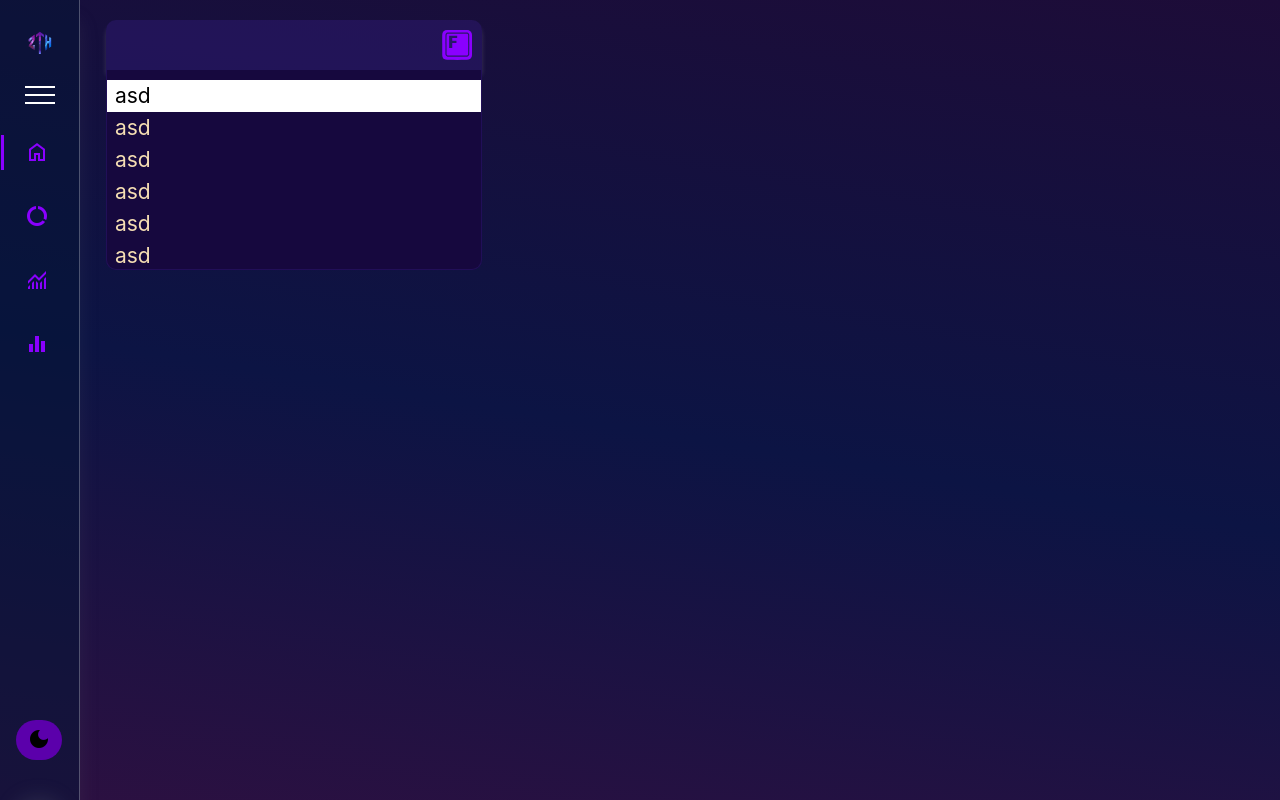
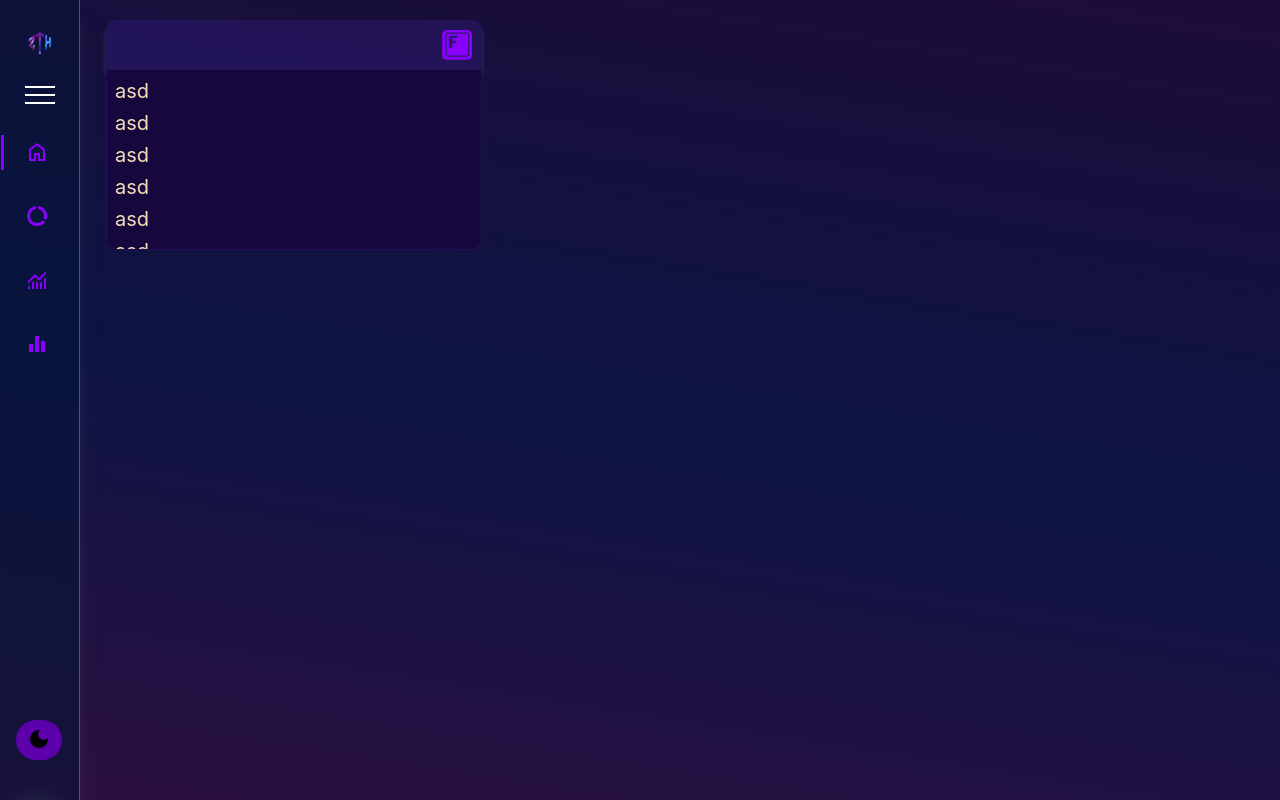
Before and after one commit to PullBack993/Cobra, a Vue app in the folder zth/: page / in a window 1280 px wide. Both pictures are taken after a click on the picture 457 px from the left and 45 px from the top of the page. Built offline with nearby package versions, Linux system fonts and the light colour scheme; no server answers.

Commit message:
changed scss with BEM model fixed some bugs + write todos

```diff
--- a/zth/src/components/DropdownInputComponent.vue
+++ b/zth/src/components/DropdownInputComponent.vue
@@ -57,7 +57,8 @@ function scrollPosition(direction) {
       return;
     }
     const items = Array.from(
-      list.value.querySelectorAll(".items-list-current")
+      //TODO change to ref
+      list.value.querySelectorAll(".search__container-list-items-current")
     );
     activeItem = Math.min(
       Math.max(0, activeItem + direction),
@@ -77,9 +78,9 @@ function getCoin(name) {
       `https://open-api.coinglass.com/public/v2/perpetual_market?symbol=${name.toUpperCase()}`,
       headers
     )
-    .then((response => {
-      coins.value = response.data
-    }))
+    .then((response) => {
+      coins.value = response.data;
+    })
     .catch((exception) => {
       console.log(exception);
     });
@@ -106,8 +107,8 @@ function documentKeyDown(event) {
     return;
   }
   if (open.value) {
-    // && currentItem < flags.length - 1 //todo after implement axios all
-    if (event.code === "ArrowDown") {
+    // TODO currentItem < length - 1 of all elements( after implement axios all )
+    if (event.code === "ArrowDown" ) {
       currentItem.value++;
       scrollPosition(1);
       console.log(currentItem.value);
@@ -115,13 +116,12 @@ function documentKeyDown(event) {
     if (event.code === "ArrowUp" && currentItem.value > 0) {
       currentItem.value--;
       console.log(currentItem);
-
       scrollPosition(-1);
     }
     if (event.code === "Enter") {
       // todo select value and clear activeitem/currentitem
-      if (open.value === false) {
-        open.value = true;
+      if (open.value === true) {
+        open.value = false;
       }
       console.log("enter event target");
     }
@@ -136,35 +136,42 @@ onMounted(() => {
   getCoin("BTC");
   console.log(coins.value);
 });
-
 </script>
 
 <template>
-  <div class="search-container" ref="root">
+  <div class="search__container" ref="root">
     <input
       @click="selectInput($event)"
       @keydown="documentKeyDown($event)"
       type="text"
-      class="search-container-input"
+      class="search__container-input"
       ref="input"
-      :class="open ? 'search-container-open' : 'search-container-close'"
+      :class="open ? 'search__container-open' : 'search__container-close'"
     />
     <img
       src="../assets/BaseIcons/key.svg"
       alt="key-f"
-      class="key"
+      class="search__container-key"
       @click="selectInput($event)"
     />
-    <div :class="open ? 'dropdown' : 'is-open'">
-      <div ref="list" class="dropdown-container">
-        <ul ref="itemList" class="items-list">
+    <div
+      :class="
+        open
+          ? 'search__container-dropdown'
+          : 'search__container-dropdown--is-open'
+      "
+    >
+      <div ref="list" class="search__container-list">
+        <ul ref="itemList" class="search__container-list-items">
           <li
             v-for="(coin, index) in ['asd', 'asd', 'asd', 'asd', 'asd', 'asd']"
             :key="index"
             @click="selectedItem()"
-            class="items-list-current"
+            class="search__container-list-items-current"
             :index="index"
-            :class="{ 'active-item': currentItem === index }"
+            :class="{
+              'search__container-list-items-active': currentItem === index,
+            }"
           >
             <span>{{ coin }}</span>
           </li>
@@ -175,7 +182,7 @@ onMounted(() => {
 </template>
 
 <style scoped lang="scss">
-.search-container {
+.search__container {
   width: 90%;
   display: flex;
   align-items: center;
@@ -195,22 +202,7 @@ onMounted(() => {
   &-close {
     border-radius: 1rem;
   }
-}
-
-.items-list {
-  padding-top: 1rem;
-
-  &-current {
-    padding: 0.8rem;
-    font-size: 2.1rem;
-    color: wheat;
-  }
-}
-
-.is-open {
-  display: none;
-}
-.key {
+  &-key {
     width: 3rem;
     position: absolute;
     right: 0;
@@ -218,8 +210,7 @@ onMounted(() => {
     background-color: $input-bg-dark;
     border-radius: 0.5rem;
   }
-
-.dropdown {
+  &-dropdown {
     animation: topToBottom 0.35s ease-in;
     animation-fill-mode: forwards;
     position: absolute;
@@ -232,17 +223,22 @@ onMounted(() => {
     border-bottom-left-radius: 1rem;
     border-bottom-right-radius: 1rem;
 
-  &-container {
-    border-left: 0.1rem solid $input-bg-dark;
-    border-right: 0.1rem solid $input-bg-dark;
-    border-bottom: 0.1rem solid $input-bg-dark;
+    &--is-open {
+      display: none;
+    }
+  }
+  &-list {
+    border: 0.1rem solid $input-bg-dark;
+    border-top: none;
     scrollbar-color: $main-purple transparent;
-    overflow: auto;
+    padding: 0.5rem 0;
     display: block;
     scrollbar-width: thin;
     -webkit-tap-highlight-color: transparent;
+    overflow: auto;
     overflow-x: hidden;
-    max-height: 20rem;
+    //todo ma-heidht should be 21;
+    max-height: 18rem;
     border-bottom-left-radius: 1rem;
     border-bottom-right-radius: 1rem;
 
@@ -256,17 +252,27 @@ onMounted(() => {
       border: 0.5rem solid transparent;
       background-clip: padding-box;
     }
+
+    &-items {
+      //TODO check current element and index.on match should be like hover efekt
+      &-current {
+        padding: 0.8rem;
+        font-size: 2rem;
+        color: wheat;
+        list-style: none;
+        &:hover {
+          background: white;
+          color: $black;
         }
-  .items-list-current:hover {
-    background: white;
-
-    .active-item {
+        &-active {
           background-color: white;
           color: $black;
         }
       }
     }
-.active-item {
+  }
+}
+.search__container-list-items-activ {
   background-color: white;
   color: $black;
 }
--- a/zth/src/store/index.js
+++ b/zth/src/store/index.js
@@ -1,5 +1,4 @@
 import { createStore } from "vuex";
-
 
 export const state = () => {
   return {
```
Also changed, not shown: zth/.eslintrc.cjs. Lines whose indentation alone changed are shown as unchanged.
